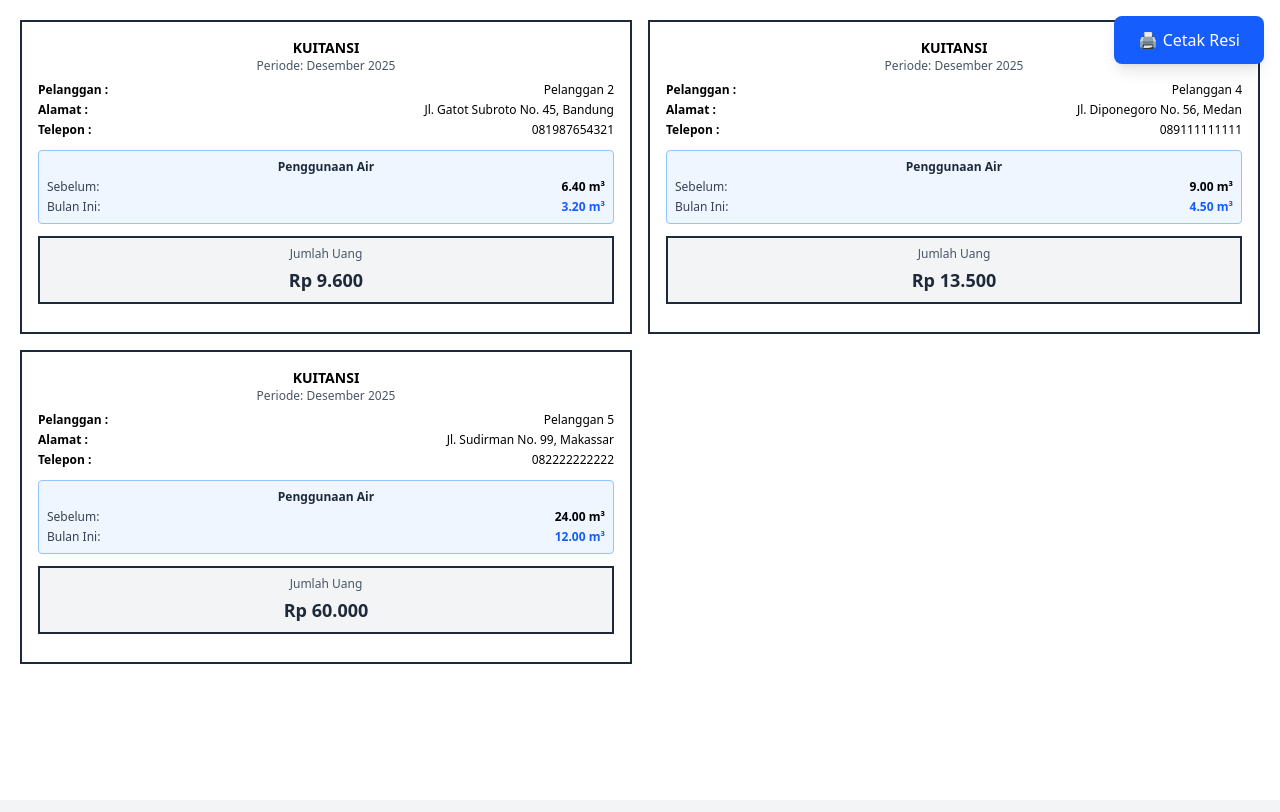
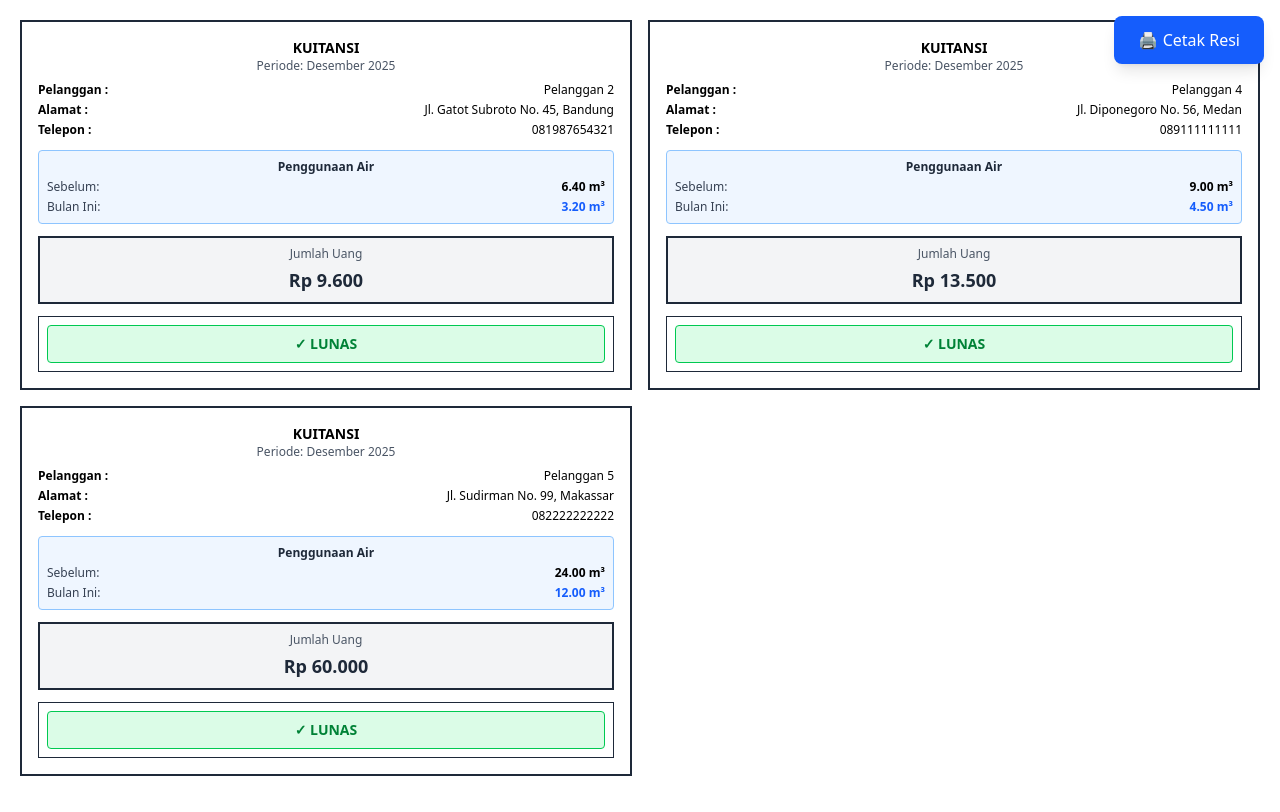
Before and after one commit to ryokf/pos-pengeboran-sumur, a React (Vite) app: page /finance/billing/print in a window 1280 px wide. Built offline with nearby package versions, Linux system fonts and the light colour scheme.

Commit message:
feat: Add monthly billing history and debt status to CustomerDetail, update balance display in Customers

```diff
--- a/src/pages/BillingPrint.jsx
+++ b/src/pages/BillingPrint.jsx
@@ -113,6 +113,20 @@ export default function BillingPrint() {
                                             <p className="text-xs text-gray-600 mb-1">Jumlah Uang</p>
                                             <p className="text-lg font-bold text-gray-800">{formatCurrency(customer.monthlyCharge)}</p>
                                         </div>
+
+                                        {/* Debt Status */}
+                                        <div className="border border-gray-800 p-2 text-center">
+                                            {customer.saldo >= 0 ? (
+                                                <div className="bg-green-100 border border-green-500 rounded p-2">
+                                                    <p className="font-bold text-green-700 text-sm">✓ LUNAS</p>
+                                                </div>
+                                            ) : (
+                                                <div className="bg-red-100 border border-red-500 rounded p-2">
+                                                    <p className="font-bold text-red-700 text-xs mb-1">HUTANG</p>
+                                                    <p className="font-bold text-red-700 text-sm">{formatCurrency(Math.abs(customer.saldo))}</p>
+                                                </div>
+                                            )}
+                                        </div>
                                     </div>
                                 );
                             })}
--- a/src/pages/CustomerDetail.jsx
+++ b/src/pages/CustomerDetail.jsx
@@ -1,6 +1,6 @@
 import { useState } from 'react';
 import { useParams, useNavigate } from 'react-router-dom';
-import { customers, meterReadings } from '../data/dummyData';
+import { customers, meterReadings, transactions } from '../data/dummyData';
 import { PageHeader, MeterReadingModal } from '../components';
 import {
   formatCurrency,
@@ -157,6 +157,82 @@ export default function CustomerDetail() {
             </div>
           </div>
         </div>
+      </div>
+
+      {/* Monthly Billing History */}
+      <div className="bg-white rounded-lg shadow-md p-6 mb-8">
+        <h3 className="text-lg font-semibold text-gray-800 mb-4">Riwayat Tagihan Bulanan</h3>
+
+        {(() => {
+          // Get billing data for the past 6 months
+          const currentDate = new Date();
+          const monthlyData = [];
+
+          // Calculate billing for last 6 months
+          for (let i = 5; i >= 0; i--) {
+            const monthDate = new Date(currentDate.getFullYear(), currentDate.getMonth() - i, 1);
+            const monthYear = monthDate.toLocaleDateString('id-ID', { month: 'long', year: 'numeric' });
+            const monthKey = monthDate.toLocaleDateString('id-ID', { month: '2-digit', year: 'numeric' });
+
+            // Get payments for this month from transactions
+            const monthPayments = transactions.filter(t => {
+              const tDate = new Date(t.date);
+              return tDate.getMonth() === monthDate.getMonth() &&
+                     tDate.getFullYear() === monthDate.getFullYear() &&
+                     t.type === 'IN' &&
+                     t.customer_name === customer.name;
+            });
+
+            const totalPayment = monthPayments.reduce((sum, t) => sum + t.amount, 0);
+            const monthlyCharge = calculateMonthlyBilling(customer.wellSize);
+            const debt = monthlyCharge - totalPayment;
+
+            monthlyData.push({
+              monthYear,
+              monthKey,
+              monthlyCharge,
+              totalPayment,
+              debt: Math.max(0, debt)
+            });
+          }
+
+          return (
+            <div className="overflow-x-auto">
+              <table className="w-full">
+                <thead className="bg-gray-50 border-b border-gray-200">
+                  <tr>
+                    <th className="text-left py-3 px-4 font-semibold text-gray-700 text-sm">Bulan</th>
+                    <th className="text-right py-3 px-4 font-semibold text-gray-700 text-sm">Tagihan</th>
+                    <th className="text-right py-3 px-4 font-semibold text-gray-700 text-sm">Pembayaran</th>
+                    <th className="text-right py-3 px-4 font-semibold text-gray-700 text-sm">Hutang</th>
+                    <th className="text-center py-3 px-4 font-semibold text-gray-700 text-sm">Status</th>
+                  </tr>
+                </thead>
+                <tbody>
+                  {monthlyData.map((data, idx) => (
+                    <tr key={idx} className="border-b border-gray-100 hover:bg-gray-50">
+                      <td className="py-3 px-4 text-sm font-medium text-gray-800">{data.monthYear}</td>
+                      <td className="py-3 px-4 text-right text-sm text-gray-700">{formatCurrency(data.monthlyCharge)}</td>
+                      <td className="py-3 px-4 text-right text-sm text-gray-700">{formatCurrency(data.totalPayment)}</td>
+                      <td className={`py-3 px-4 text-right text-sm font-semibold ${data.debt > 0 ? 'text-red-600' : 'text-green-600'}`}>
+                        {data.debt > 0 ? '-' : ''}{formatCurrency(data.debt)}
+                      </td>
+                      <td className="py-3 px-4 text-center">
+                        <span className={`inline-flex items-center px-3 py-1 rounded-full text-xs font-semibold ${
+                          data.debt > 0
+                            ? 'bg-red-100 text-red-800'
+                            : 'bg-green-100 text-green-800'
+                        }`}>
+                          {data.debt > 0 ? '⚠️ Hutang' : '✓ Lunas'}
+                        </span>
+                      </td>
+                    </tr>
+                  ))}
+                </tbody>
+              </table>
+            </div>
+          );
+        })()}
       </div>
 
       {/* Meter Reading History */}
--- a/src/pages/Customers.jsx
+++ b/src/pages/Customers.jsx
@@ -118,7 +118,7 @@ export default function Customers() {
                       <span className="font-medium">{customer.wellSize}</span> m³
                     </td>
                     <td className={`py-4 px-6 text-right font-bold text-lg ${ balanceColor }`}>
-                      {formatCurrency(Math.abs(balance))}
+                      {balance >= 0 ? '+' : '-'}{formatCurrency(Math.abs(balance))}
                     </td>
                     <td className="py-4 px-6 text-center">
                       <button
--- a/vite.config.js
+++ b/vite.config.js
@@ -7,7 +7,7 @@ export default defineConfig({
   plugins: [react(), tailwindcss()],
   server: {
     allowedHosts: [
-      '953cf20668c6.ngrok-free.app'
+      '9ea944c715e3.ngrok-free.app'
     ]
   },
 })
```
